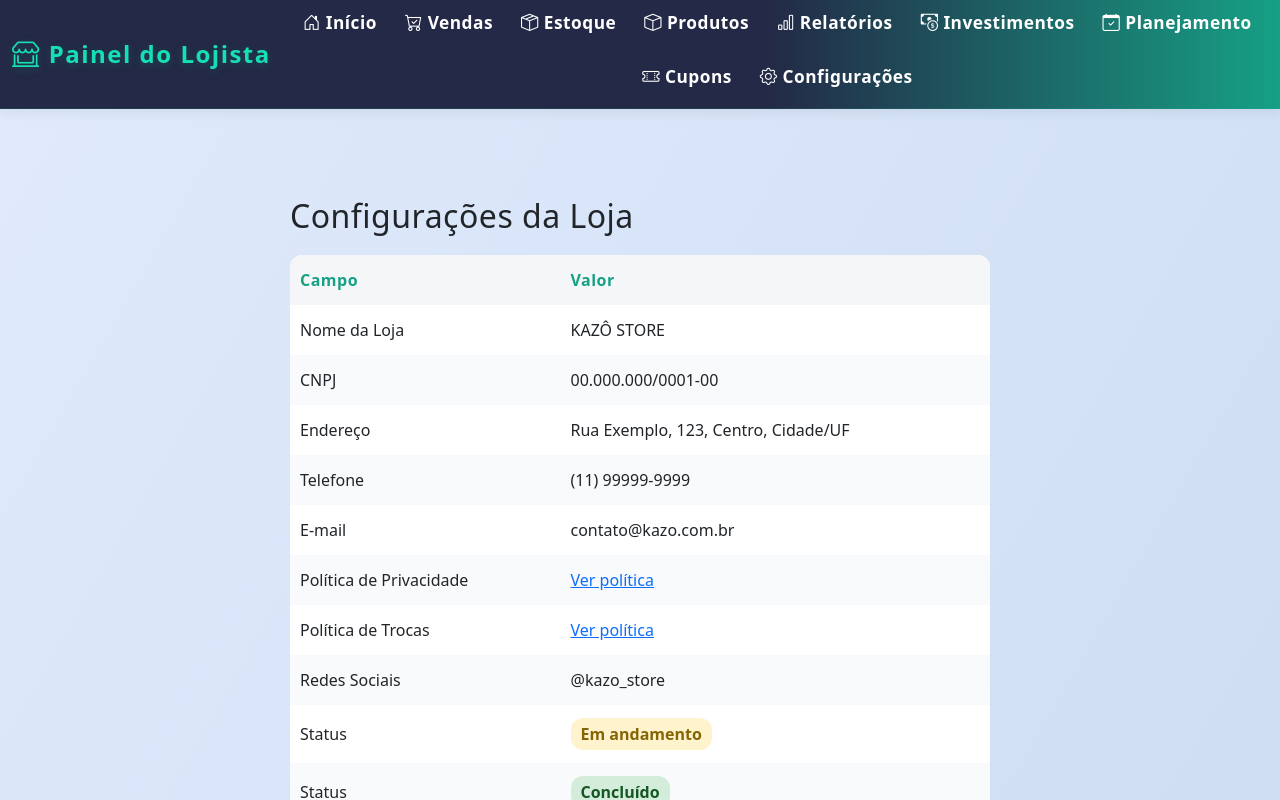
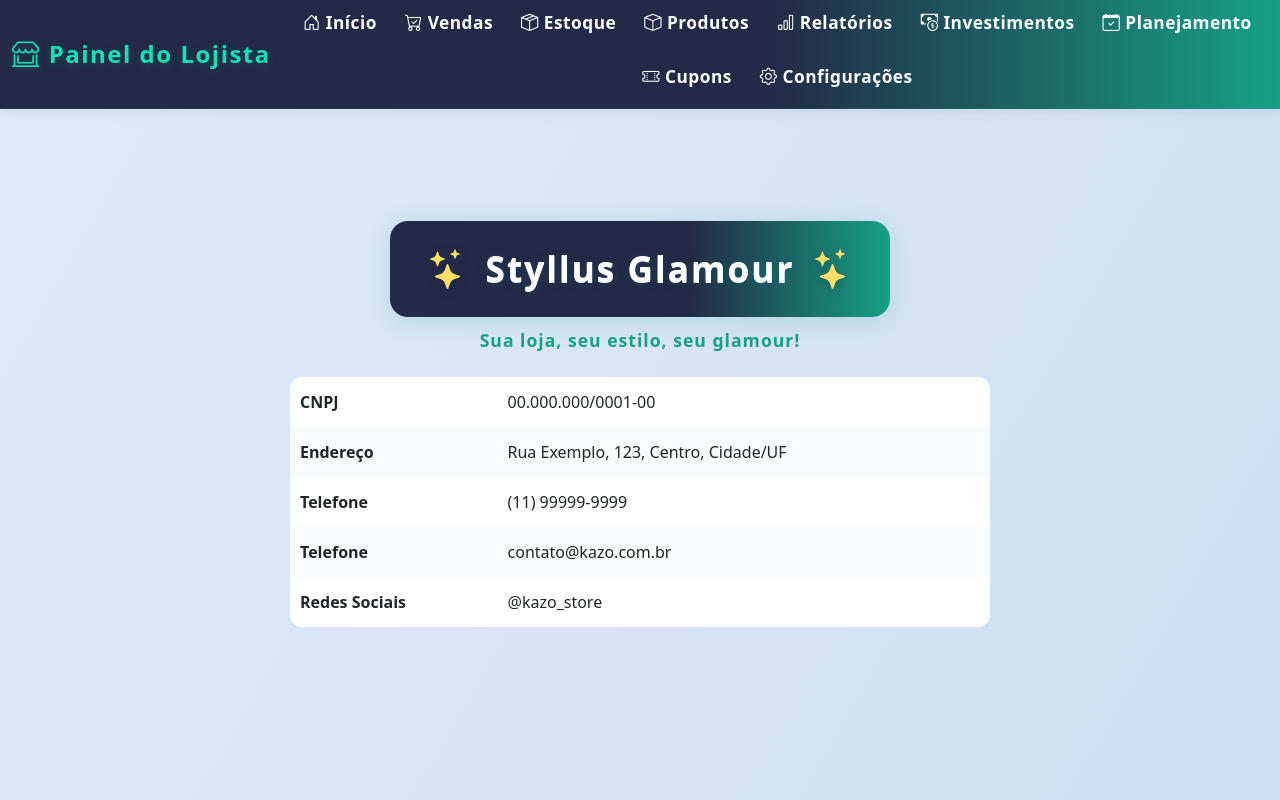
Before and after one commit to CyberStorebcb/TESTE, a plain HTML site: page Configurações da Loja.html in a window 1280 px wide. Drawn offline with nearby package versions, Linux system fonts and the light colour scheme.

Commit message:
style: Enhance headings for better visual appeal across multiple pages

```diff
--- a/Configurações da Loja.html
+++ b/Configurações da Loja.html
@@ -124,59 +124,42 @@
     </div>
 </nav>
     <main>
-        <h2>Configurações da Loja</h2>
+         <br>
+        <div style="display: flex; flex-direction: column; align-items: center; margin-bottom: 1.5rem;">
+            <div style="background: linear-gradient(90deg, #232946 60%, #16a085 100%); padding: 18px 38px; border-radius: 18px; box-shadow: 0 4px 24px #16a08533; display: flex; align-items: center; gap: 18px;">
+                <i class="bi bi-stars" style="font-size: 2.5rem; color: #ffe066; text-shadow: 0 2px 12px #23294655;"></i>
+                <span style="font-size: 2.2rem; font-weight: 900; color: #fff; letter-spacing: 2px; text-shadow: 0 2px 12px #16a08533, 0 1px 0 #fff;">
+                    Styllus Glamour
+                </span>
+                <i class="bi bi-stars" style="font-size: 2.5rem; color: #ffe066; text-shadow: 0 2px 12px #23294655;"></i>
+            </div>
+            <div style="margin-top: 10px; font-size: 1.1rem; color: #16a085; font-weight: 600; letter-spacing: 1px;">
+                Sua loja, seu estilo, seu glamour!
+            </div>
+        </div>
         <div class="table-responsive">
             <table>
-                <thead>
-                    <tr>
-                        <th>Campo</th>
-                        <th>Valor</th>
-                    </tr>
-                </thead>
                 <tbody>
                     <tr>
-                        <td>Nome da Loja</td>
-                        <td>KAZÔ STORE</td>
-                    </tr>
-                    <tr>
-                        <td>CNPJ</td>
+                        <td><strong>CNPJ</strong></td>
                         <td>00.000.000/0001-00</td>
                     </tr>
                     <tr>
-                        <td>Endereço</td>
+                        <td><strong>Endereço</strong></td>
                         <td>Rua Exemplo, 123, Centro, Cidade/UF</td>
                     </tr>
                     <tr>
-                        <td>Telefone</td>
+                        <td><strong>Telefone</strong></td>
                         <td>(11) 99999-9999</td>
                     </tr>
                     <tr>
-                        <td>E-mail</td>
+                        <td><strong>Telefone</strong></td>
                         <td>contato@kazo.com.br</td>
                     </tr>
+
                     <tr>
-                        <td>Política de Privacidade</td>
-                        <td><a href="#">Ver política</a></td>
-                    </tr>
-                    <tr>
-                        <td>Política de Trocas</td>
-                        <td><a href="#">Ver política</a></td>
-                    </tr>
-                    <tr>
-                        <td>Redes Sociais</td>
+                        <td><strong>Redes Sociais</strong></td>
                         <td>@kazo_store</td>
-                    </tr>
-                    <tr>
-                        <td>Status</td>
-                        <td><span class="status andamento">Em andamento</span></td>
-                    </tr>
-                    <tr>
-                        <td>Status</td>
-                        <td><span class="status concluido">Concluído</span></td>
-                    </tr>
-                    <tr>
-                        <td>Status</td>
-                        <td><span class="status pendente">Pendente</span></td>
                     </tr>
                 </tbody>
             </table>
```
Also changed, not shown: Cadastro de Produtos.html (+4 -1 lines), Cupons de Desconto.html (+4 -1 lines), INVESTIMENTOS.html (+4 -1 lines), PLANEJAMENTO.html (+4 -1 lines).
